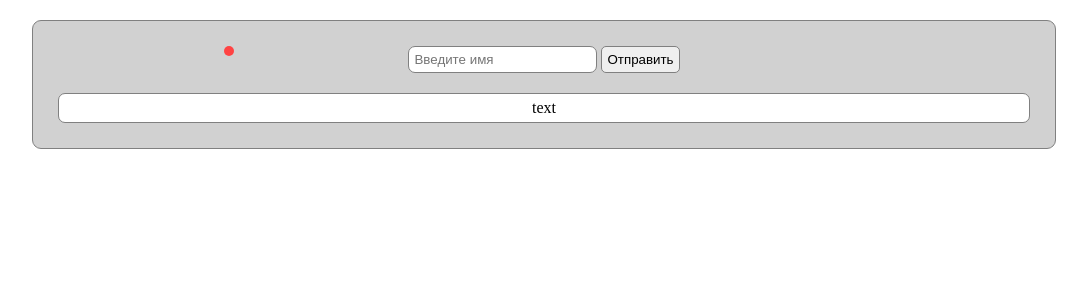
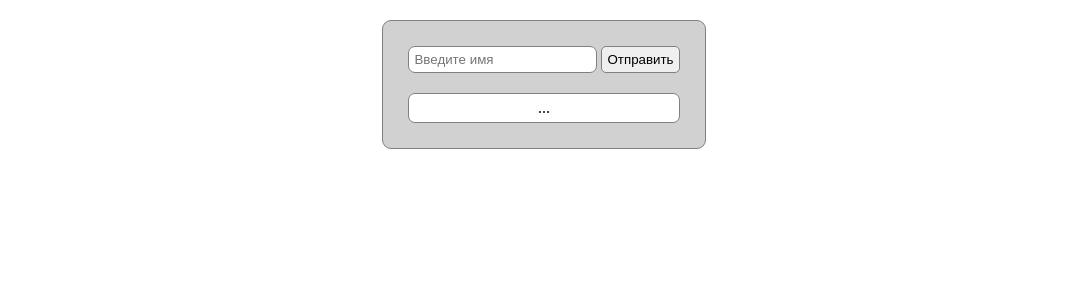
Before and after one commit to ackapga/TimeForEeexperiments, a PHP site: page / in a window 1280 px wide. Shown: the top 300 px of the page, without its empty margins (96-1183 px from the left). Run offline with PHP 8.4, Linux system fonts and the light colour scheme.

Commit message:
Fix some details

```diff
--- a/jQuery/content.php
+++ b/jQuery/content.php
@@ -1,2 +1,5 @@
 <?php
-    echo "Данные: строка - " . $_POST['name'] . ". Цифра - " . $_POST['number'];
+// Simulating waiting time
+sleep(1);
+//
+echo "Данные: строка - " . $_POST['name'];
--- a/jQuery/index.php
+++ b/jQuery/index.php
@@ -12,18 +12,16 @@
     <body>
     <div class="content">
         <div class="box_jQuery">
-
-            <span id="status" class="status"></span>
-
             <div>
                 <input type="text" id="name" class="input" placeholder="Введите имя">
 
                 <input type="button" id="load" class="load" value="Отправить">
             </div>
 
-            <div id="info" class="info">text</div>
+            <div id="info" class="info">...</div>
 
         </div>
+        <span id="status" class="status"></span>
     </div>
     </body>
 
@@ -37,6 +35,16 @@
             $("#info").text(data)
         }
 
+        function statusIcons(data, color) {
+            $("#status").text(data);
+            $("#status").css('background-color', color);
+            $("#status").fadeIn('slow');
+            setInterval(function() {
+                $("#status").fadeOut("slow");
+            }, 3000);
+        }
+
+
         $(document).ready (function () {
             $("#load").bind("click", function () {
 
@@ -45,7 +53,7 @@
                 $.ajax ({
                     url: "content.php",
                     type: "POST",
-                    data: ({name: check, number: 5}),
+                    data: ({name: check}),
                     dataType: "html",
                     beforeSend: funcBefore,
                     success: funcSuccess
@@ -56,12 +64,14 @@
                     type: "POST",
                     data: ({check: check }),
                     success: function (data) {
-                        if(data == "Fail")
-                            $("#status").text(data);
-                        else
-                            $("#status").text(data);
+                        if(data == "Fail") {
+                            statusIcons(data, '#fd0001');
+                        } else {
+                            statusIcons(data, '#02bc36');
+                        }
                     }
                 });
+
 
             });
         });
--- a/jQuery/style.css
+++ b/jQuery/style.css
@@ -5,6 +5,9 @@
 
 .content {
     margin: 0 10%;
+    display: flex;
+    align-items: center;
+    flex-direction: column;
 }
 
 .box_jQuery {
@@ -17,12 +20,9 @@
 }
 
 .status {
-    padding: 5px;
-    background-color: #ff4343;
+    padding: 5px 20px 5px 20px;
     color: white;
     border-radius: 9px;
-    position: absolute;
-    left: 25%;
 }
 
 .input {
```
Also changed, not shown: jQuery/check.php (+24 -4 lines).
